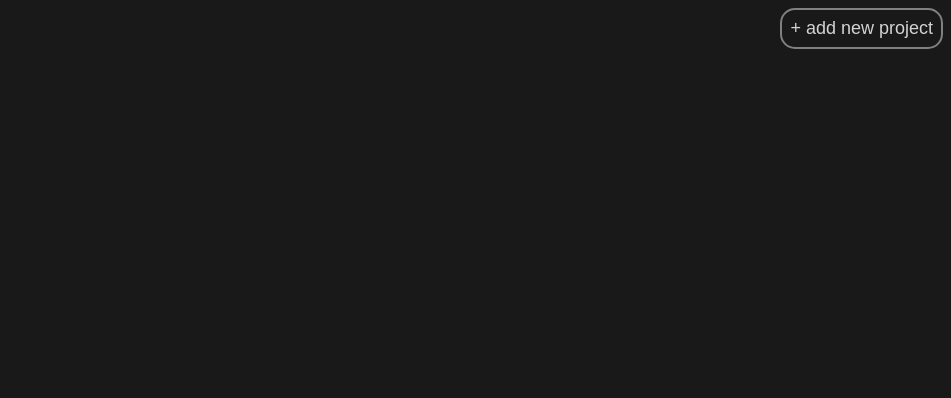
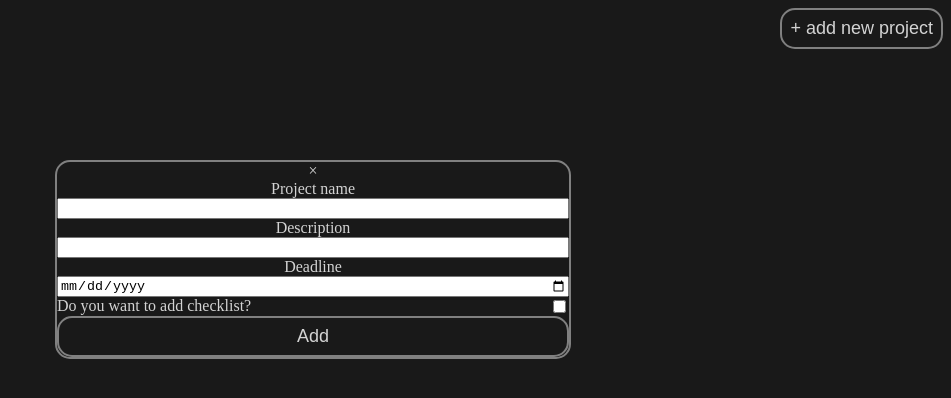
Before and after one commit to malgbogd/to-do-list-app, a plain HTML site: page index.html in a window 1280 px wide. Shown: the whole page, without its empty margins (329-1280 px from the left). Drawn offline with Linux system fonts and the light colour scheme.

Commit message:
modal window started

```diff
--- a/css/styles.css
+++ b/css/styles.css
@@ -22,3 +22,28 @@ button:hover {
     background-color: gray;
     border-color: #191919 ;
 }
+
+
+#addProjWin {
+  display: block; /* Hidden by default */
+  position: fixed;
+  z-index: 1;
+  top: 20%;
+  left: 30%;
+  width: 40%;
+  overflow: auto;
+  background-color: #191919;
+  border: 2px solid gray;
+  border-radius: 15px;
+  text-align: center;
+  opacity: 100%;
+
+  display: flex;
+  flex-direction: column;
+  justify-content: center;
+}
+
+#checklistDiv {
+    display: flex;
+    justify-content: space-between;
+}
--- a/scripts/script.js
+++ b/scripts/script.js
@@ -1,8 +1,102 @@
+const allProjects = [];
+
 const page = document.getElementById("content");
 
 
-const createAddProject = (()=> {
+const createBtnAddProject = (()=> {
     const addProject = document.createElement("button");
     addProject.innerHTML = "+ add new project";
+    addProject.id = "addProjBtn";
     page.appendChild(addProject);
 })();
+
+const createProject = (name, description, deadline, checklist) => {
+    const getName = () => name;
+    const getDesription = () => description;
+    const getDeadline = () => deadline;
+    const getChecklist = () => checklist;
+
+    let id = allProjects.length;
+    allProjects[id] = this; //Czy to będzie działać nie w konstruktrze?
+
+     setName = (name) => {
+         this.name = name;
+        return this;
+    };
+
+    setDescription = (description) => {
+        this.description = description;
+        return this;
+    };
+
+    setDeadline = (deadline) => {
+        this.deadline = deadline;
+        return this;
+    };
+
+    setChecklist = (checklist) => {
+        this.checklist = checklist;
+        return this;
+    };
+};
+
+
+// pierwsze próby stworzenia modala
+
+const createModal = (() => {
+
+    const modal = document.createElement("div");
+    modal.id = "addProjWin"
+
+    const closeSign = document.createElement("span");
+    closeSign.innerHTML = "&times;";
+    closeSign.className = "close"
+
+    const nameTag = document.createElement("div");
+    nameTag.innerHTML = "Project name";
+
+    const nameInput = document.createElement("input");
+    nameInput.id = "projectName";
+    nameInput.type = "text";
+
+    const descriptionTag = document.createElement("div");
+    descriptionTag.innerHTML = "Description";
+
+    const descriptionInput = document.createElement("input");
+    descriptionInput.id = "projectDescription";
+    descriptionInput.type = "text";
+
+    const deadlineTag = document.createElement("div");
+    deadlineTag.innerHTML = "Deadline";
+
+    const deadlineInput = document.createElement("input")
+    deadlineInput.id = "projectDeadline";
+    deadlineInput.type = "date";
+
+    const checklistDiv = document.createElement("div");
+    checklistDiv.id = "checklistDiv";
+
+    const checklistTag = document.createElement("div");
+    checklistTag.innerHTML = "Do you want to add checklist?"
+
+    const checklistInput =document.createElement("Input");
+    checklistInput.id = "projectChecklist";
+    checklistInput.type = "checkbox";
+
+    checklistDiv.appendChild(checklistTag);
+    checklistDiv.appendChild(checklistInput);
+
+    const addBtnWin = document.createElement("button");
+    addBtnWin.innerHTML= "Add"
+
+    modal.appendChild(closeSign);
+    modal.appendChild(nameTag);
+    modal.appendChild(nameInput);
+    modal.appendChild(descriptionTag);
+    modal.appendChild(descriptionInput);
+    modal.appendChild(deadlineTag);
+    modal.appendChild(deadlineInput);
+    modal.appendChild(checklistDiv);
+    modal.appendChild(addBtnWin);
+    document.body.appendChild(modal);
+})();
```
Also changed, not shown: index.html (+2 -1 lines).
